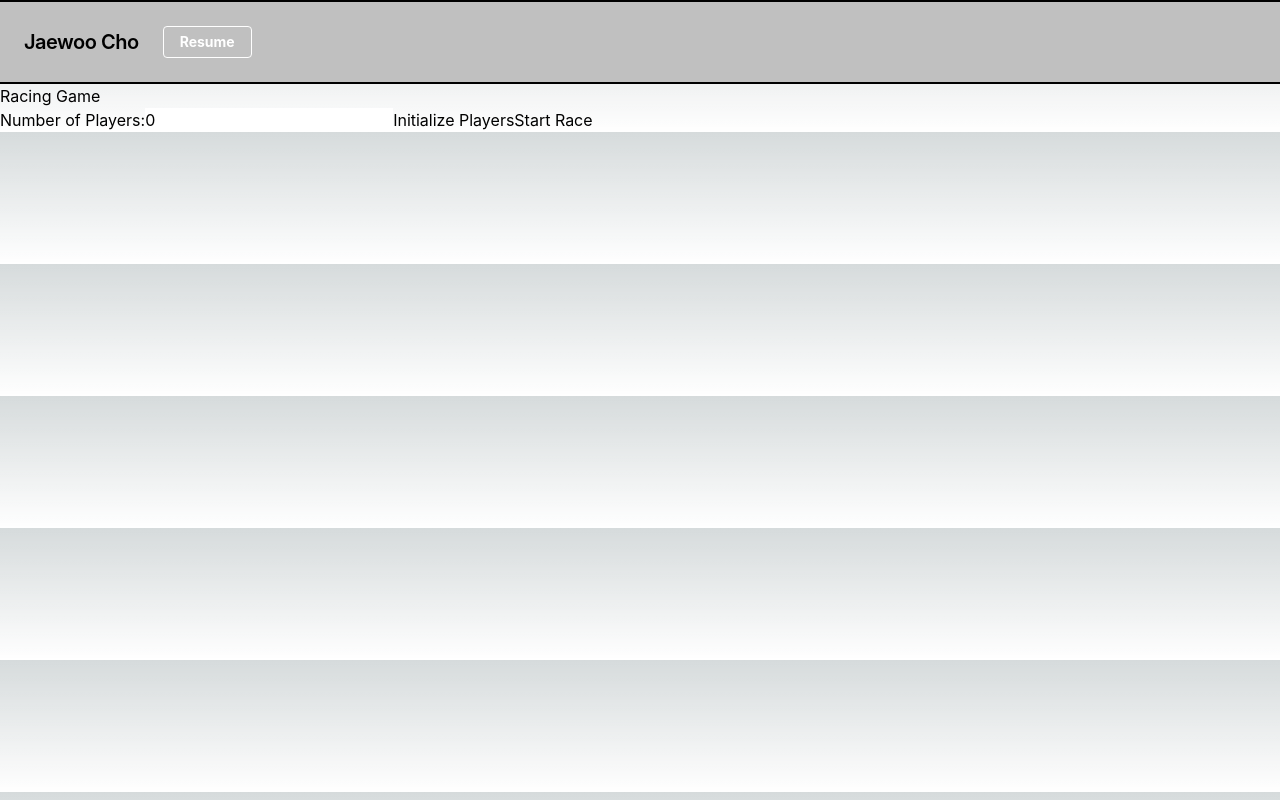
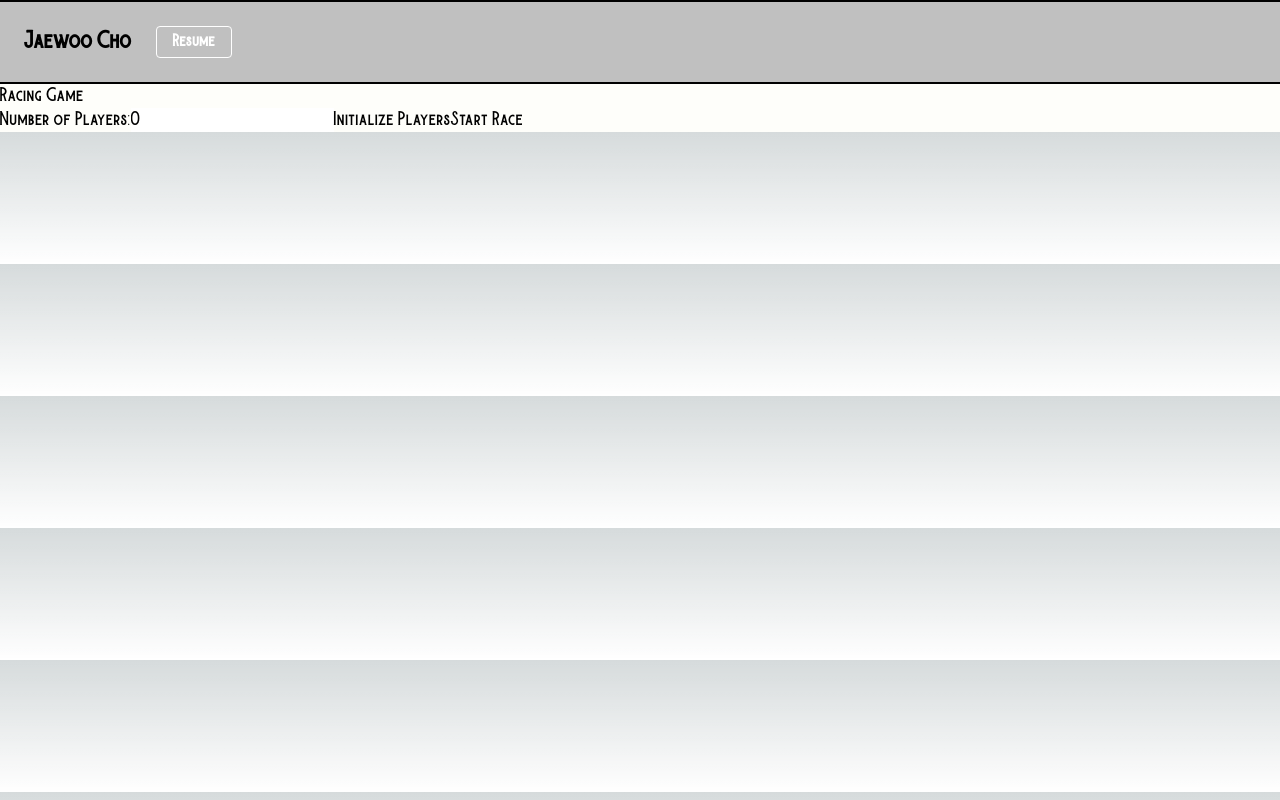
Before and after one commit to mikael1017/personal-website, a Next.js app: page /games/race in a window 1280 px wide. Built offline with nearby package versions, Linux system fonts and the light colour scheme.

Commit message:
added game page

```diff
--- a/components/GamePageNavBar.tsx
+++ b/components/GamePageNavBar.tsx
@@ -1,4 +1,5 @@
 import "../styles/globals.css";
+import React from "react";
 
 export const GamePageNavBar = () => {
 	return (
--- a/components/NavBar.tsx
+++ b/components/NavBar.tsx
@@ -1,4 +1,5 @@
 import "../styles/globals.css";
+import React from "react";
 
 export const NavBar = () => {
 	return (
@@ -25,9 +26,15 @@ export const NavBar = () => {
 					</a>
 					<a
 						href="#contact"
+						className="block mt-4 lg:inline-block lg:mt-0 hover:text-white mr-4"
+					>
+						Contact
+					</a>
+					<a
+						href="/games/race" // Relative URL to the resume file in the public folder
 						className="block mt-4 lg:inline-block lg:mt-0 hover:text-white"
 					>
-						Contact
+						Game
 					</a>
 				</div>
 				<div>
--- a/pages/games/race.tsx
+++ b/pages/games/race.tsx
@@ -1,5 +1,6 @@
 import React, { useState } from "react";
 import { GamePageNavBar } from "@/components/GamePageNavBar";
+import "../../styles/globals.css";
 
 export default function Race() {
 	const [numPlayers, setNumPlayers] = useState(0);
@@ -45,6 +46,7 @@ export default function Race() {
 
 	return (
 		<div>
+			<main className="bg-low font-burtons">
 				<section>
 					<GamePageNavBar />
 				</section>
@@ -81,6 +83,7 @@ export default function Race() {
 						</div>
 					</div>
 				</section>
+			</main>
 		</div>
 	);
 }
--- a/tailwind.config.js
+++ b/tailwind.config.js
@@ -1,9 +1,10 @@
 /** @type {import('tailwindcss').Config} */
 module.exports = {
 	content: [
-		"./pages/**/*.{js,ts,jsx,tsx,mdx}",
-		"./components/**/*.{js,ts,jsx,tsx,mdx}",
-		"./app/**/*.{js,ts,jsx,tsx,mdx}",
+		"./pages/games/*.{js,ts,jsx,tsx,mdx}",
+		"./pages/games/race.tsx",
+		"./components/*.{js,ts,jsx,tsx,mdx}",
+		"./app/*.{js,ts,jsx,tsx,mdx}",
 	],
 	theme: {
 		extend: {
```
Lines whose indentation alone changed are shown as unchanged.
